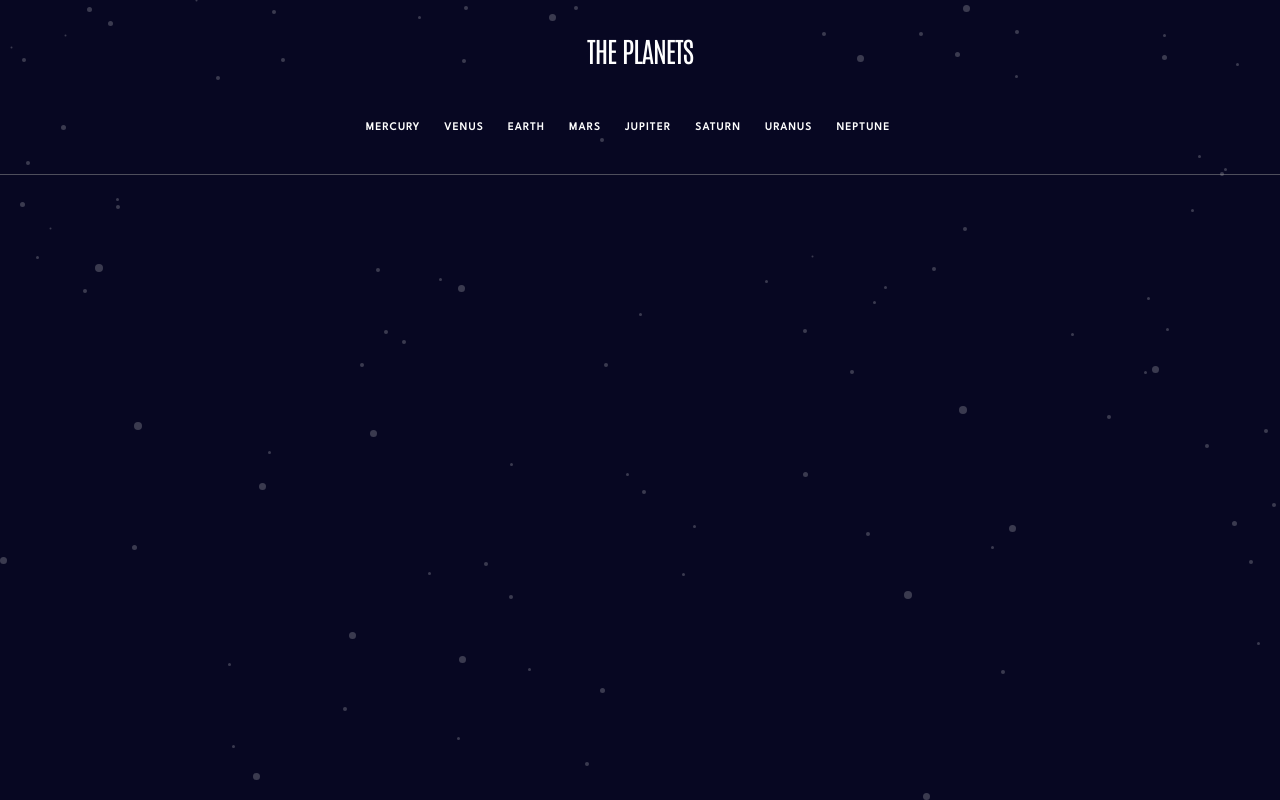
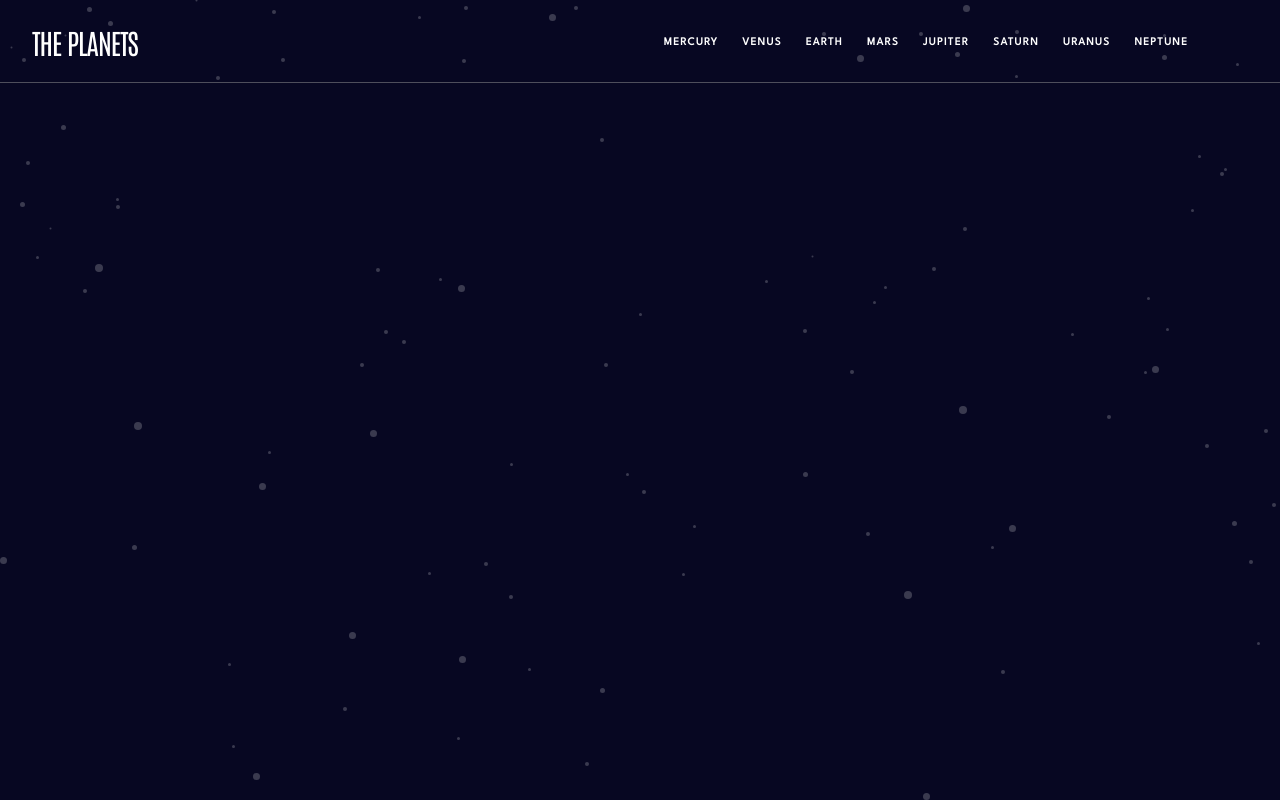
Before and after one commit to TomasScerbak/planets-fact-site-main, a React (Create React App) app: page / in a window 1280 px wide. Built offline with nearby package versions, Linux system fonts and the light colour scheme.

Commit message:
created navbar laout for desktops and wider screen

```diff
--- a/src/Components/Navbar.css
+++ b/src/Components/Navbar.css
@@ -114,7 +114,7 @@
   height: 9px;
   margin-left: auto;
 }
-/* Media Queries */
+/* Media Queries Tablet */
 @media screen and (min-width: 576px) {
   .navbar {
     border-bottom: 1px solid hsla(0, 0%, 59%, 0.5);
@@ -166,3 +166,17 @@
     transition: 0.5s;
   }
 }
+
+/* Media Queries Desktop */
+@media screen and (min-width: 992px) {
+  .navbar {
+    grid-template-rows: repeat(1, 1fr);
+    grid-template-columns: repeat(2, 1fr);
+    padding: 2.2rem 4rem 2rem 3.2rem;
+  }
+
+  .nav-wrapper {
+    padding: 0;
+    justify-content: flex-start;
+  }
+}
--- a/src/index.css
+++ b/src/index.css
@@ -55,6 +55,7 @@ ul {
 img {
   width: 100%;
 }
+
 h1 {
   font-family: var(--ff-antonio);
   font-weight: 400;
@@ -65,6 +66,7 @@ h1 {
   color: var(--white);
   margin: 0;
 }
+
 h2 {
   font-family: var(--ff-antonio);
   font-weight: 400;
@@ -75,6 +77,7 @@ h2 {
   color: var(--white);
   margin: 0;
 }
+
 h3 {
   font-family: var(--ff-spartan);
   font-weight: 700;
@@ -84,6 +87,7 @@ h3 {
   color: var(--white);
   margin: 0;
 }
+
 h4 {
   font-family: var(--ff-spartan);
   font-weight: 700;
@@ -94,6 +98,7 @@ h4 {
   color: var(--white);
   margin: 0;
 }
+
 /* Media Queries */
 @media screen and (min-width: 576px) {
   h4 {
```
